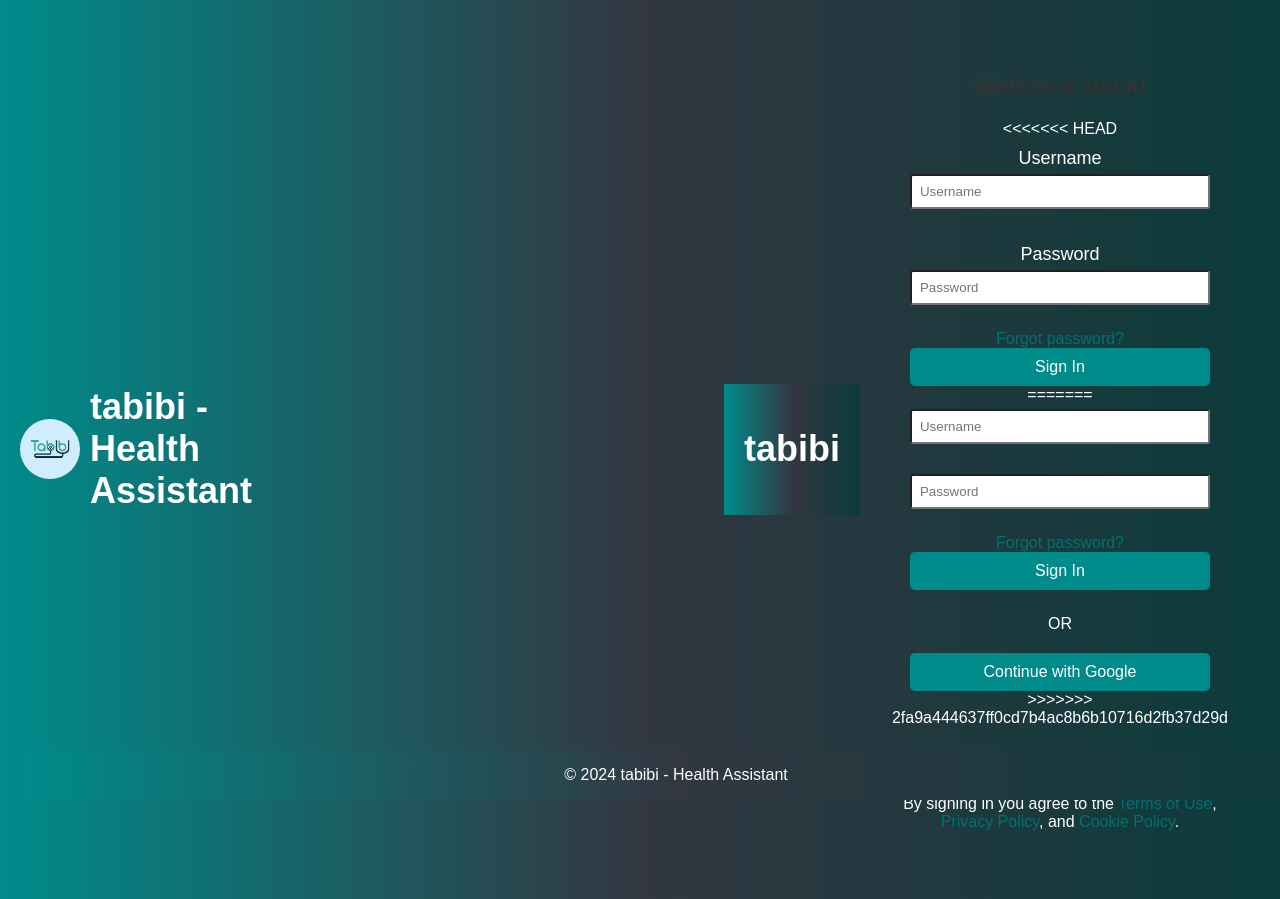
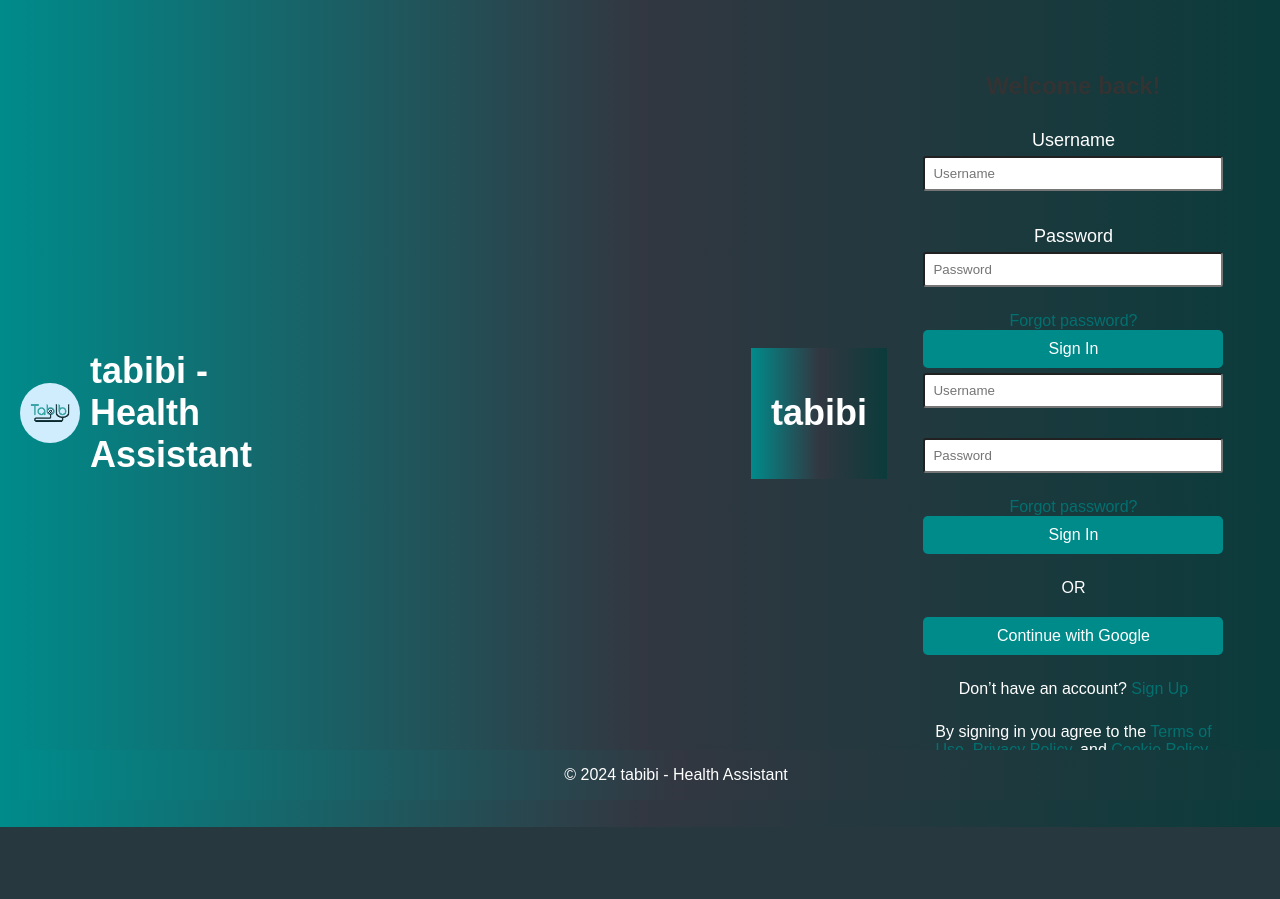
Before and after one commit to 18Ammar/my-tabibi, a Flask app: page /sign-in in a window 1280 px wide; the page is wider, and only the part inside the window is pictured. After the commit the page ends 827 px from the top of that part, so only its background shows below. Run offline with Flask 3, Linux system fonts and the light colour scheme.

Commit message:
Update sign_in.html

```diff
--- a/myapp/templates/sign_in.html
+++ b/myapp/templates/sign_in.html
@@ -18,7 +18,7 @@
 
     <section>
         <h2>Welcome back!</h2>
-<<<<<<< HEAD
+
 
         {% with messages = get_flashed_messages(with_categories=true) %}
             {% for category, message in messages %}
@@ -42,7 +42,7 @@
             <button type="submit">Sign In</button>
         </form>
 
-=======
+
         <form action="{{url_for('sign_in.sign_in')}}" method="post" >
             {{form.csrf_token}}
             {{form.username}}
@@ -57,7 +57,7 @@
             <button onclick="location.href=''">Continue with Google</button>
         </div>
 
->>>>>>> 2fa9a444637ff0cd7b4ac8b6b10716d2fb37d29d
+
         <p>Don’t have an account? <a href="{{ url_for('sign_up.sign_up') }}">Sign Up</a></p>
 
         <p>By signing in you agree to the <a href="#">Terms of Use</a>, <a href="#">Privacy Policy</a>, and <a href="#">Cookie Policy</a>.</p>
```
